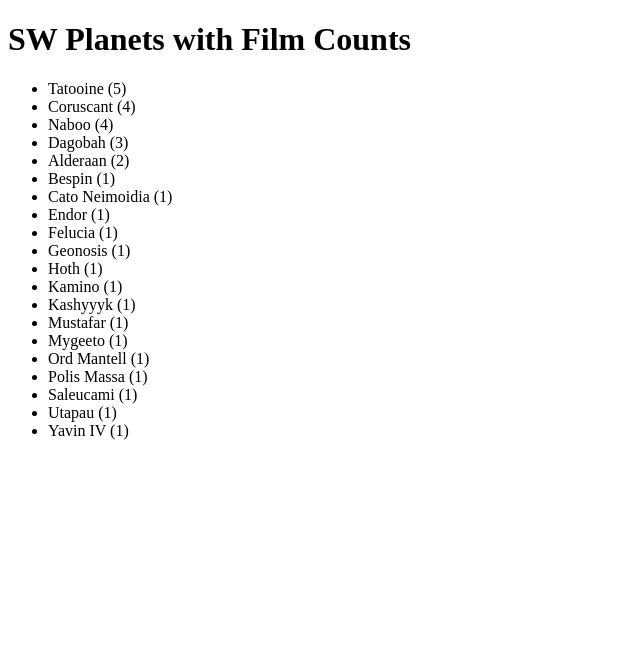
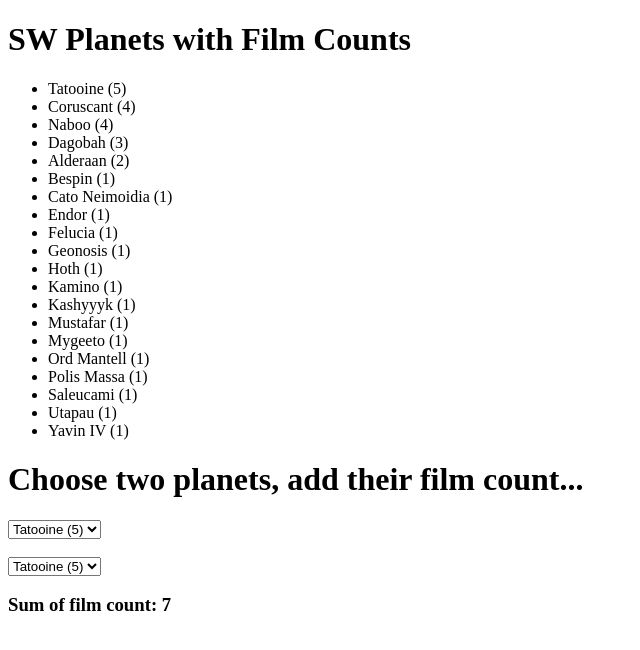
Before and after one commit to 2025-fall-js-frameworks/angular-components, an Angular app: page / in a window 1280 px wide. Shown: the top 650 px of the page, without its empty margins (0-640 px from the left). Built offline with nearby package versions, Linux system fonts and the light colour scheme.

Commit message:
My Week 08 Sharing in a single commit : - )

```diff
--- a/src/app/app.html
+++ b/src/app/app.html
@@ -1 +1,2 @@
 <app-sw-planet-films></app-sw-planet-films>
+<app-tsteele-my-component></app-tsteele-my-component>
--- a/src/app/app.ts
+++ b/src/app/app.ts
@@ -1,9 +1,10 @@
 import { Component, signal } from '@angular/core';
 import { SwPlanetFilms } from './sw-planet-films/sw-planet-films';
+import { TsteeleMyComponent } from './tsteele-my-component/tsteele-my-component';
 
 @Component({
 	selector: 'app-root',
-	imports: [SwPlanetFilms],
+	imports: [SwPlanetFilms, TsteeleMyComponent],
 	templateUrl: './app.html',
 	styleUrl: './app.css',
 })
--- /dev/null
+++ b/src/app/tsteele-my-component/tsteele-my-component.html
@@ -0,0 +1,12 @@
+<h1>Choose two planets, add their film count...</h1>
+<select>
+	<option>Tatooine (5)</option>
+	<option>Alderan (2)</option>
+</select>
+<br />
+<br />
+<select>
+	<option>Tatooine (5)</option>
+	<option>Alderan (2)</option>
+</select>
+<h3>Sum of film count: 7</h3>
```
Also changed, not shown: src/app/tsteele-my-component/tsteele-my-component.ts (added, +11 -0 lines), src/app/tsteele-my-component/tsteele-my-component.css (added).
